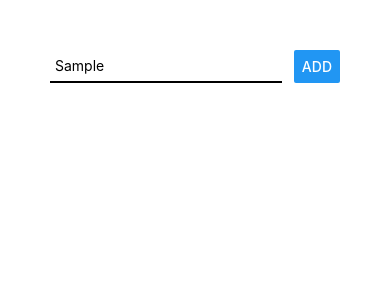
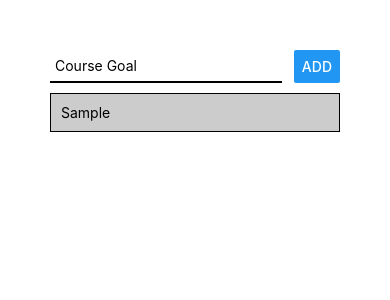
Before and after one commit to Memitaru/react-native-learning, a React Native app in the folder rn-complete-guide/: screen / in a window 390 px wide. Both pictures are taken after typing "Sample" into the empty fields and a click on the button "ADD". Shown: the top 300 px of the page. Built offline with nearby package versions, Linux system fonts and the light colour scheme.

Commit message:
Added list components

```diff
--- a/rn-complete-guide/App.js
+++ b/rn-complete-guide/App.js
@@ -1,15 +1,43 @@
 import { StatusBar } from "expo-status-bar";
-import React from "react";
-import { StyleSheet, Text, View, TextInput, Button } from "react-native";
+import React, { useState } from "react";
+import { StyleSheet, Text, View, TextInput, Button, ScrollView, FlatList } from "react-native";
 
 export default function App() {
+
+  const [enteredGoal, setEnteredGoal] = useState('');
+  const [courseGoals, setCourseGoals] = useState([])
+
+  const goalInputHandler = enteredText => {
+    setEnteredGoal(enteredText)
+  }
+
+  const addGoalHandler = () => {
+    setCourseGoals(currentGoals => [...currentGoals, { uid: Math.random().toString(), value: enteredGoal }])
+    setEnteredGoal('')
+  }
+
   return (
     <View style={styles.screen}>
       <View style={styles.inputContainer}>
-        <TextInput placeholder="Course Goal" style={styles.goalInput} />
-        <Button title="ADD" />
+        <TextInput
+          placeholder="Course Goal"
+          style={styles.goalInput}
+          onChangeText={goalInputHandler}
+          value={enteredGoal} />
+        <Button
+          title="ADD"
+          onPress={addGoalHandler}
+        />
       </View>
-      <View></View>
+    <FlatList
+      data={courseGoals}
+      keyExtractor={(item, index) => item.uid}
+      renderItem={itemData => (
+        <View style={styles.listItem}>
+          <Text>{itemData.item.value}</Text>
+        </View>
+      )}
+    />
 
       <StatusBar style="auto" />
     </View>
@@ -30,5 +58,12 @@
     borderBottomWidth: 2,
     padding: 5,
     width: "80%"
+  },
+  listItem: {
+    padding: 10,
+    backgroundColor: '#ccc',
+    borderColor: 'black',
+    borderWidth: 1,
+    marginVertical: 10
   }
 });
```
